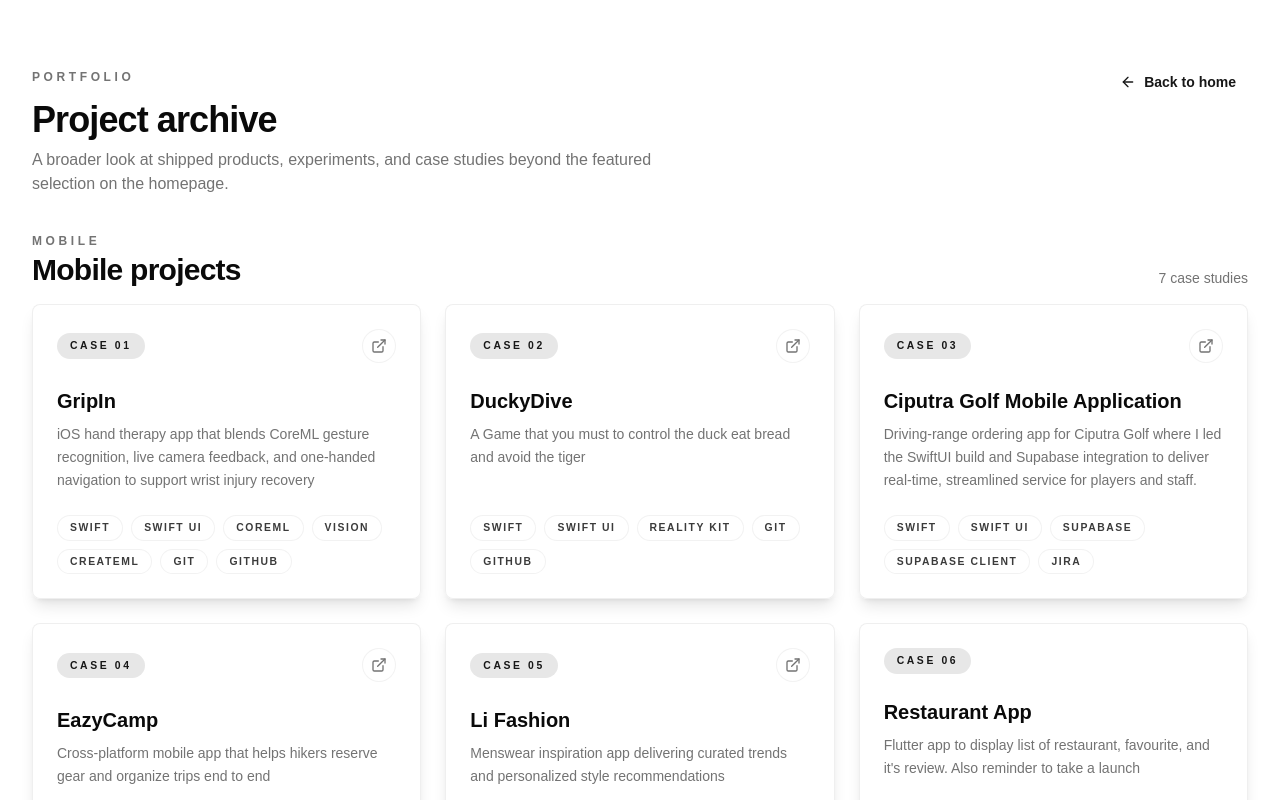
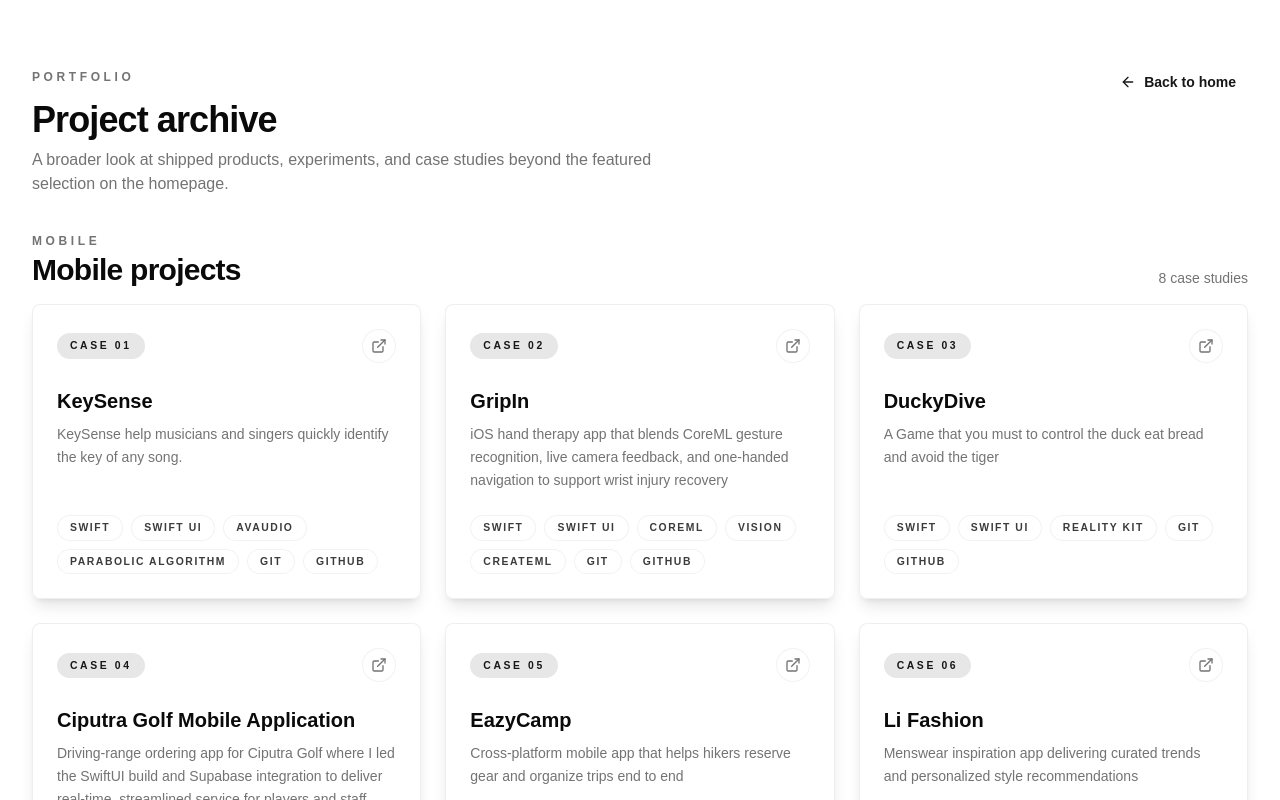
Before and after one commit to Garongan/porto-alvindo, a Next.js app: page /projects in a window 1280 px wide. Shown: the top 800 px of the page. Built offline with nearby package versions, Linux system fonts and the light colour scheme; what @radix-ui/themes would draw is missing.

Commit message:
feat: add KeySense project to showcase music key identification app

```diff
--- a/src/static/projects.ts
+++ b/src/static/projects.ts
@@ -2,6 +2,13 @@ import { skillCategories } from './skills';
 import { ProjectGroup, project } from './types';
 
 export const projects: project[] = [
+  {
+    title: 'KeySense',
+    description:
+      'KeySense help musicians and singers quickly identify the key of any song.',
+    techs: ['Swift', 'Swift UI', 'AVAudio', 'Parabolic Algorithm', 'Git', 'Github'],
+    link: 'https://apps.apple.com/id/app/keysense/id6754688749',
+  },
   {
     title: 'GripIn',
     description:
```
